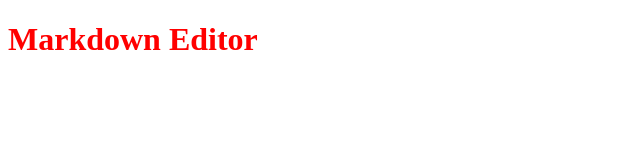
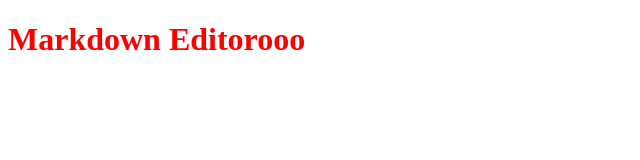
Before and after one commit to osho210/markdownEditor, a React app: page / in a window 1280 px wide. Shown: the top 160 px of the page, without its empty margins (0-640 px from the left). Built offline with nearby package versions, Linux system fonts and the light colour scheme.

Commit message:
表示内容の変更

```diff
--- a/src/index.tsx
+++ b/src/index.tsx
@@ -6,7 +6,7 @@ const Header = styled.h1`
   color: red;
 `
 
-const Main =(<Header>Markdown Editor</Header>)
+const Main =(<Header>Markdown Editorooo</Header>)
 
 //画面を描写する
 render(Main,document.getElementById('app'))
```
